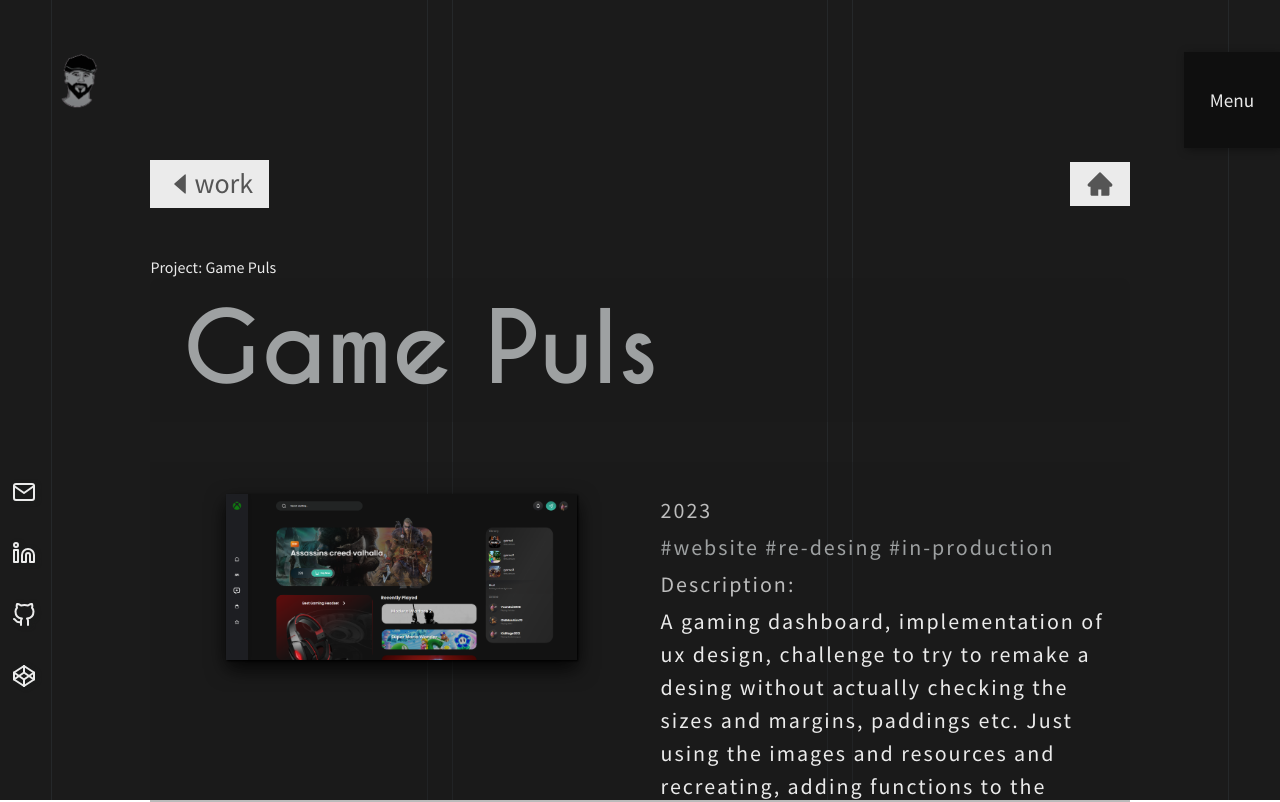
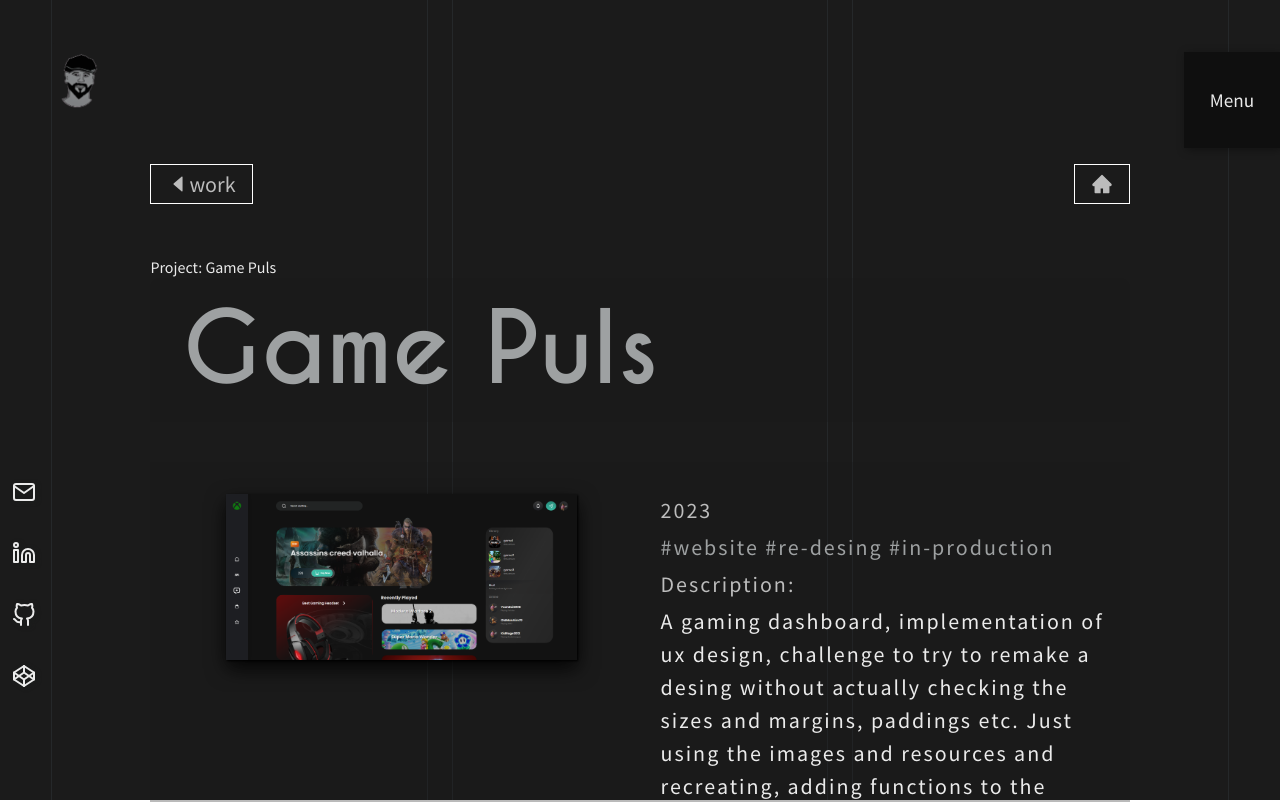
Before and after one commit to robonexx/robertwagar2024, a React (Vite) app: page /work/1 in a window 1280 px wide. Shown: the top 802 px of the page. Built offline with nearby package versions, Linux system fonts and the light colour scheme; a web font is replaced by a local one.

Commit message:
will merge back to main... better

```diff
--- a/src/pages/item/Item.jsx
+++ b/src/pages/item/Item.jsx
@@ -161,6 +161,7 @@ const Item = () => {
           </div>
             </motion.div>
           </div>
+        </div>
           <Link
             to={`/work/${
               parseInt(id) <= productData.length - 1 ? parseInt(id) + 1 : 1
@@ -175,7 +176,6 @@ const Item = () => {
               NEXT PROJECT <AiFillCaretRight />
             </motion.span>
           </Link>
-        </div>
       </div>
     </motion.div>
   );
--- a/src/pages/item/item.module.scss
+++ b/src/pages/item/item.module.scss
@@ -32,17 +32,19 @@
       padding: 0.5rem 1rem;
       display: flex;
       align-items: center;
-      color: $color-client-4;
-      background-color: $color-client-1;
-      font-size: $font-size-l;
+      color: $color-client-2;
+      background-color: transparent;
+      font-size: $font-size-m;
+      border: 1px solid white;
+      font-size: $font-size-m;
       text-decoration: none;
       transition: all 0.4s ease;
       z-index: 100;
       cursor: pointer;
 
       &:hover {
-        background-color: $color-client-4;
-        color: $color-client-1;
+          background-color: $color-alt-1;
+        color: $color-client-5;
       }
 
     }
@@ -52,17 +54,18 @@
       padding: 0.25rem 1rem;
       display: flex;
       align-items: center;
-      color: $color-client-4;
-      background-color: $color-client-1;
-      font-size: $font-size-l;
+      color: $color-client-2;
+      background-color: transparent;
+      font-size: $font-size-m;
+      border: 1px solid white;
       text-decoration: none;
       transition: all 0.4s ease;
       z-index: 100;
       cursor: pointer;
 
       &:hover {
-        background-color: $color-client-4;
-        color: $color-client-1;
+        background-color: $color-alt-1;
+        color: $color-client-5;
       }
     }
 
@@ -240,6 +243,7 @@
     }
 
 
+  }
   .next_btn {
     position: absolute;
     margin-top: 2rem;
@@ -264,9 +268,8 @@
     }
 
     &:hover {
-        background-color: $color-client-4;
-        color: white;
+      background-color: $color-alt-2;
+      color: $color-client-5;
     }
   }
 }
-}
--- a/src/styles/base/_colors.scss
+++ b/src/styles/base/_colors.scss
@@ -6,7 +6,8 @@ $color-bg-light: #efefef;
 $color-bg-light-alt: #fff;
 $color-text-primary: #f8f8f8;
 $color-text-secondary: #121212;
-
+$color-alt-1: #3DBDA7;
+$color-alt-2: #4AA788;
 
 // colors client
 /* $color-client-1: #fff4e9;
```
Lines whose indentation alone changed are shown as unchanged.
